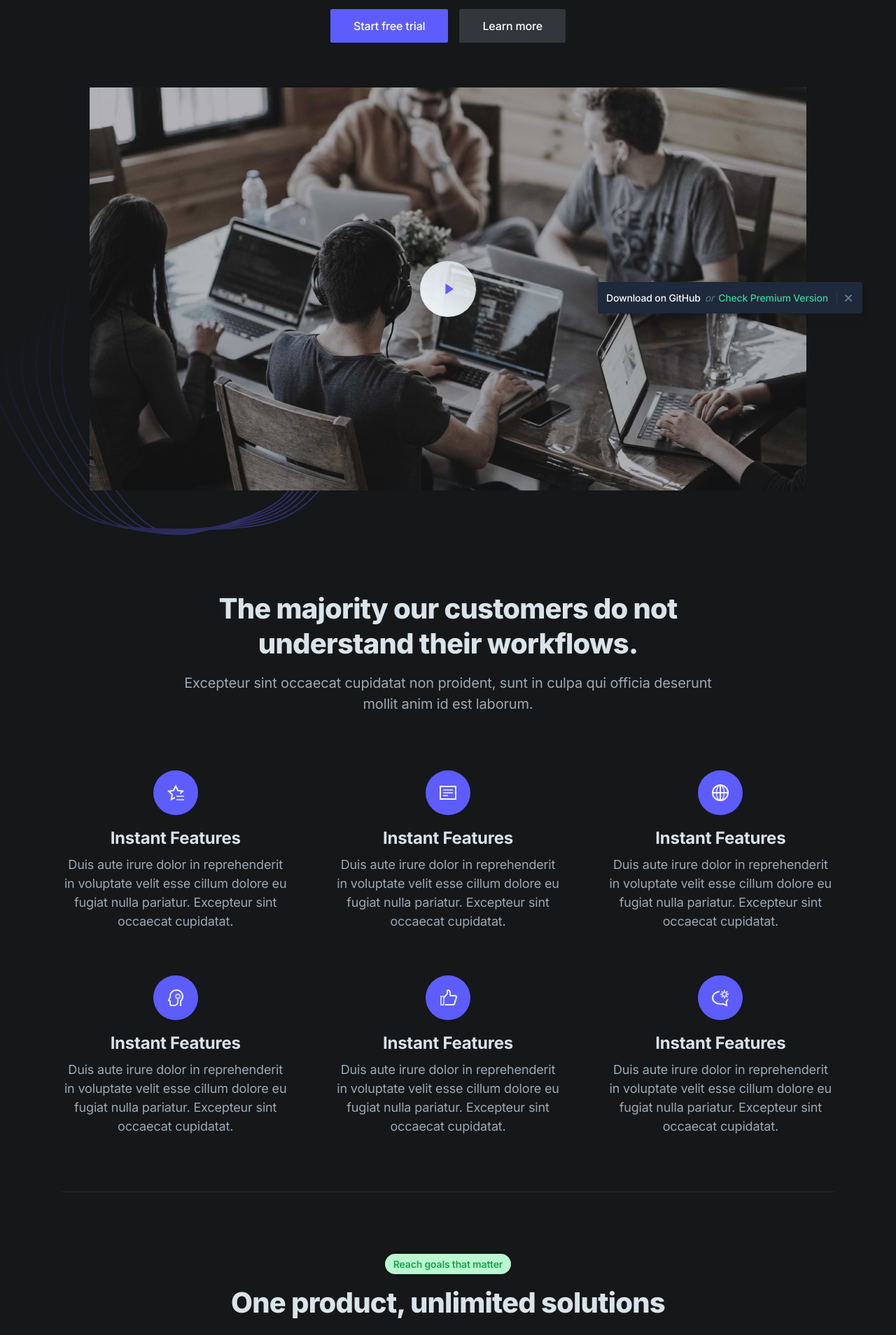
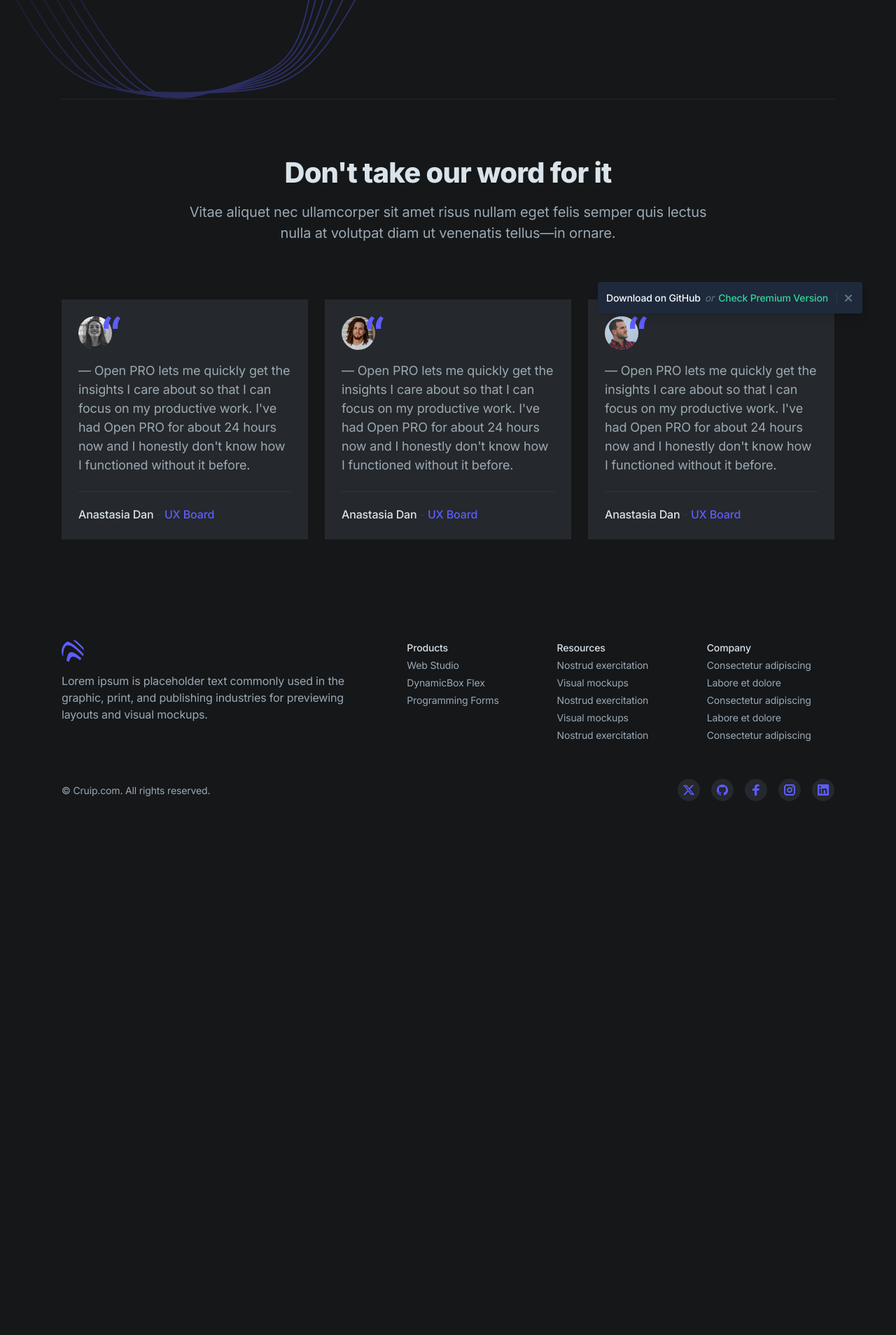
Before and after one commit to jspotten/quick-park, a Next.js app: page / in a window 1280 px wide. Shown: the part 320-2228 px from the top of the page at 70% size. After the commit the page ends 1529 px from the top, so only its background shows below. Built offline with nearby package versions, Linux system fonts and the light colour scheme.

Commit message:
Removed unused pages and corrected element closers

```diff
--- a/app/(auth)/signup/page.tsx
+++ b/app/(auth)/signup/page.tsx
@@ -64,8 +64,11 @@ export default function SignUp() {
               <div className="text-sm text-gray-500 text-center">
                 I agree to be contacted by Open PRO about this offer as per the Open PRO <Link href="#" className="underline text-gray-400 hover:text-gray-200 hover:no-underline transition duration-150 ease-in-out">Privacy Policy</Link>.
               </div>
-              <div className="flex flex-wrap -mx-3 mt-6">
-                <div className="w-full px-3">
+              <div className="flex flex-wrap -mx-3 mt-6"></div>
+                <div className="w-full px-3"></div>
+            </form>
+          </div>
+        </div>
       </div>
     </section>
   )
--- a/app/(default)/page.tsx
+++ b/app/(default)/page.tsx
@@ -13,10 +13,10 @@ export default function Home() {
   return (
     <>
       <Hero />
-      <Features />
-      <Zigzag />
+      {/* <Features />
+      <Zigzag /> */}
       <Testimonials />
-      <Newsletter />
+      {/* <Newsletter /> */}
     </>
   )
 }
--- a/components/hero.tsx
+++ b/components/hero.tsx
@@ -27,23 +27,23 @@ export default function Hero() {
             <h1 className="h1 mb-4" data-aos="fade-up">Landing template for startups</h1>
             <p className="text-xl text-gray-400 mb-8" data-aos="fade-up" data-aos-delay="200">Our landing page template works on all devices, so you only have to set it up once, and get beautiful results forever.</p>
             <div className="max-w-xs mx-auto sm:max-w-none sm:flex sm:justify-center">
-              <div data-aos="fade-up" data-aos-delay="400">
+              {/* <div data-aos="fade-up" data-aos-delay="400">
                 <a className="btn text-white bg-purple-600 hover:bg-purple-700 w-full mb-4 sm:w-auto sm:mb-0" href="#0">Start free trial</a>
               </div>
               <div data-aos="fade-up" data-aos-delay="600">
                 <a className="btn text-white bg-gray-700 hover:bg-gray-800 w-full sm:w-auto sm:ml-4" href="#0">Learn more</a>
-              </div>
+              </div> */}
             </div>
           </div>
 
-          <ModalVideo
+          {/* <ModalVideo
             thumb={VideoThumb}
             thumbWidth={1024}
             thumbHeight={576}
             thumbAlt="Modal video thumbnail"
             video="/videos/video.mp4"
             videoWidth={1920}
-            videoHeight={1080} />
+            videoHeight={1080} /> */}
 
         </div>
 
--- a/package.json
+++ b/package.json
@@ -9,7 +9,10 @@
     "lint": "next lint"
   },
   "dependencies": {
+    "@emotion/react": "^11.11.3",
+    "@emotion/styled": "^11.11.0",
     "@headlessui/react": "^1.7.17",
+    "@mui/material": "^5.15.6",
     "@types/node": "^20.10.4",
     "@types/react": "^18.2.42",
     "@types/react-dom": "^18.2.17",
```
Also changed, not shown: 1 other file (tests, documents, lock files or other folders).
